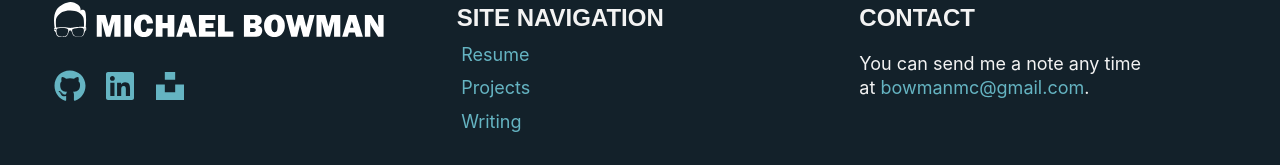
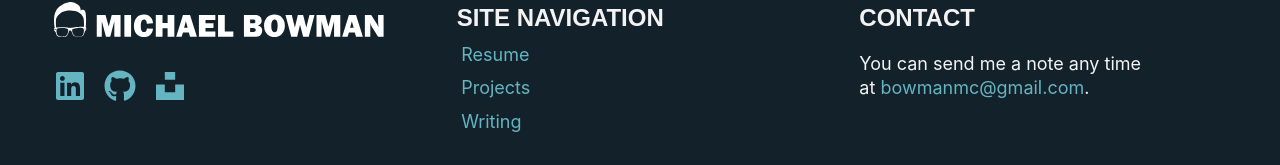
Before and after one commit to bowmanmc/www.itschilitime.com, a Next.js app: page / in a window 1280 px wide. Shown: the part 1127-1292 px from the top of the page. Built offline with nearby package versions, Linux system fonts and the light colour scheme; a web font is replaced by a local one.

Commit message:
tweak footer order

```diff
--- a/components/Footer.js
+++ b/components/Footer.js
@@ -25,19 +25,19 @@ const Footer = () => {
                 </div>
 
                 <div className="social">
+                    <a href="https://linkedin.com/in/bowmanmc">
+                        <svg xmlns="http://www.w3.org/2000/svg"
+                            viewBox="0 0 448 512">
+                            <path
+                                d="M416 32H31.9C14.3 32 0 46.5 0 64.3v383.4C0 465.5 14.3 480 31.9 480H416c17.6 0 32-14.5 32-32.3V64.3c0-17.8-14.4-32.3-32-32.3zM135.4 416H69V202.2h66.5V416zm-33.2-243c-21.3 0-38.5-17.3-38.5-38.5S80.9 96 102.2 96c21.2 0 38.5 17.3 38.5 38.5 0 21.3-17.2 38.5-38.5 38.5zm282.1 243h-66.4V312c0-24.8-.5-56.7-34.5-56.7-34.6 0-39.9 27-39.9 54.9V416h-66.4V202.2h63.7v29.2h.9c8.9-16.8 30.6-34.5 62.9-34.5 67.2 0 79.7 44.3 79.7 101.9V416z" />
+                        </svg>
+                    </a>
+
                     <a href="https://github.com/bowmanmc">
                         <svg xmlns="http://www.w3.org/2000/svg"
                             viewBox="0 0 496 512">
                             <path
                                 d="M165.9 397.4c0 2-2.3 3.6-5.2 3.6-3.3.3-5.6-1.3-5.6-3.6 0-2 2.3-3.6 5.2-3.6 3-.3 5.6 1.3 5.6 3.6zm-31.1-4.5c-.7 2 1.3 4.3 4.3 4.9 2.6 1 5.6 0 6.2-2s-1.3-4.3-4.3-5.2c-2.6-.7-5.5.3-6.2 2.3zm44.2-1.7c-2.9.7-4.9 2.6-4.6 4.9.3 2 2.9 3.3 5.9 2.6 2.9-.7 4.9-2.6 4.6-4.6-.3-1.9-3-3.2-5.9-2.9zM244.8 8C106.1 8 0 113.3 0 252c0 110.9 69.8 205.8 169.5 239.2 12.8 2.3 17.3-5.6 17.3-12.1 0-6.2-.3-40.4-.3-61.4 0 0-70 15-84.7-29.8 0 0-11.4-29.1-27.8-36.6 0 0-22.9-15.7 1.6-15.4 0 0 24.9 2 38.6 25.8 21.9 38.6 58.6 27.5 72.9 20.9 2.3-16 8.8-27.1 16-33.7-55.9-6.2-112.3-14.3-112.3-110.5 0-27.5 7.6-41.3 23.6-58.9-2.6-6.5-11.1-33.3 2.6-67.9 20.9-6.5 69 27 69 27 20-5.6 41.5-8.5 62.8-8.5s42.8 2.9 62.8 8.5c0 0 48.1-33.6 69-27 13.7 34.7 5.2 61.4 2.6 67.9 16 17.7 25.8 31.5 25.8 58.9 0 96.5-58.9 104.2-114.8 110.5 9.2 7.9 17 22.9 17 46.4 0 33.7-.3 75.4-.3 83.6 0 6.5 4.6 14.4 17.3 12.1C428.2 457.8 496 362.9 496 252 496 113.3 383.5 8 244.8 8zM97.2 352.9c-1.3 1-1 3.3.7 5.2 1.6 1.6 3.9 2.3 5.2 1 1.3-1 1-3.3-.7-5.2-1.6-1.6-3.9-2.3-5.2-1zm-10.8-8.1c-.7 1.3.3 2.9 2.3 3.9 1.6 1 3.6.7 4.3-.7.7-1.3-.3-2.9-2.3-3.9-2-.6-3.6-.3-4.3.7zm32.4 35.6c-1.6 1.3-1 4.3 1.3 6.2 2.3 2.3 5.2 2.6 6.5 1 1.3-1.3.7-4.3-1.3-6.2-2.2-2.3-5.2-2.6-6.5-1zm-11.4-14.7c-1.6 1-1.6 3.6 0 5.9 1.6 2.3 4.3 3.3 5.6 2.3 1.6-1.3 1.6-3.9 0-6.2-1.4-2.3-4-3.3-5.6-2z" />
-                        </svg>
-                    </a>
-
-                    <a href="https://linkedin.com/in/bowmanmc">
-                        <svg xmlns="http://www.w3.org/2000/svg"
-                            viewBox="0 0 448 512">
-                            <path
-                                d="M416 32H31.9C14.3 32 0 46.5 0 64.3v383.4C0 465.5 14.3 480 31.9 480H416c17.6 0 32-14.5 32-32.3V64.3c0-17.8-14.4-32.3-32-32.3zM135.4 416H69V202.2h66.5V416zm-33.2-243c-21.3 0-38.5-17.3-38.5-38.5S80.9 96 102.2 96c21.2 0 38.5 17.3 38.5 38.5 0 21.3-17.2 38.5-38.5 38.5zm282.1 243h-66.4V312c0-24.8-.5-56.7-34.5-56.7-34.6 0-39.9 27-39.9 54.9V416h-66.4V202.2h63.7v29.2h.9c8.9-16.8 30.6-34.5 62.9-34.5 67.2 0 79.7 44.3 79.7 101.9V416z" />
                         </svg>
                     </a>
 
```
